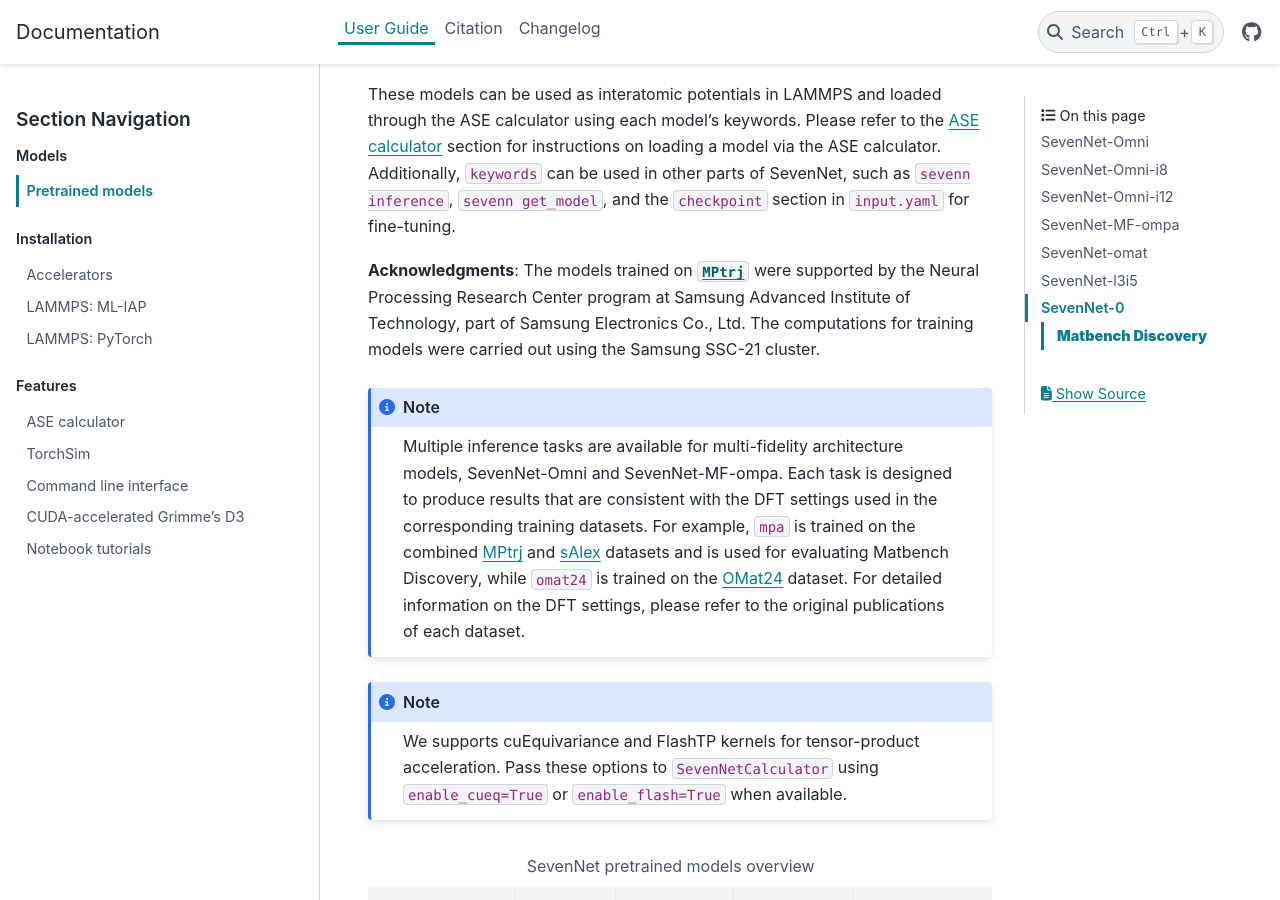
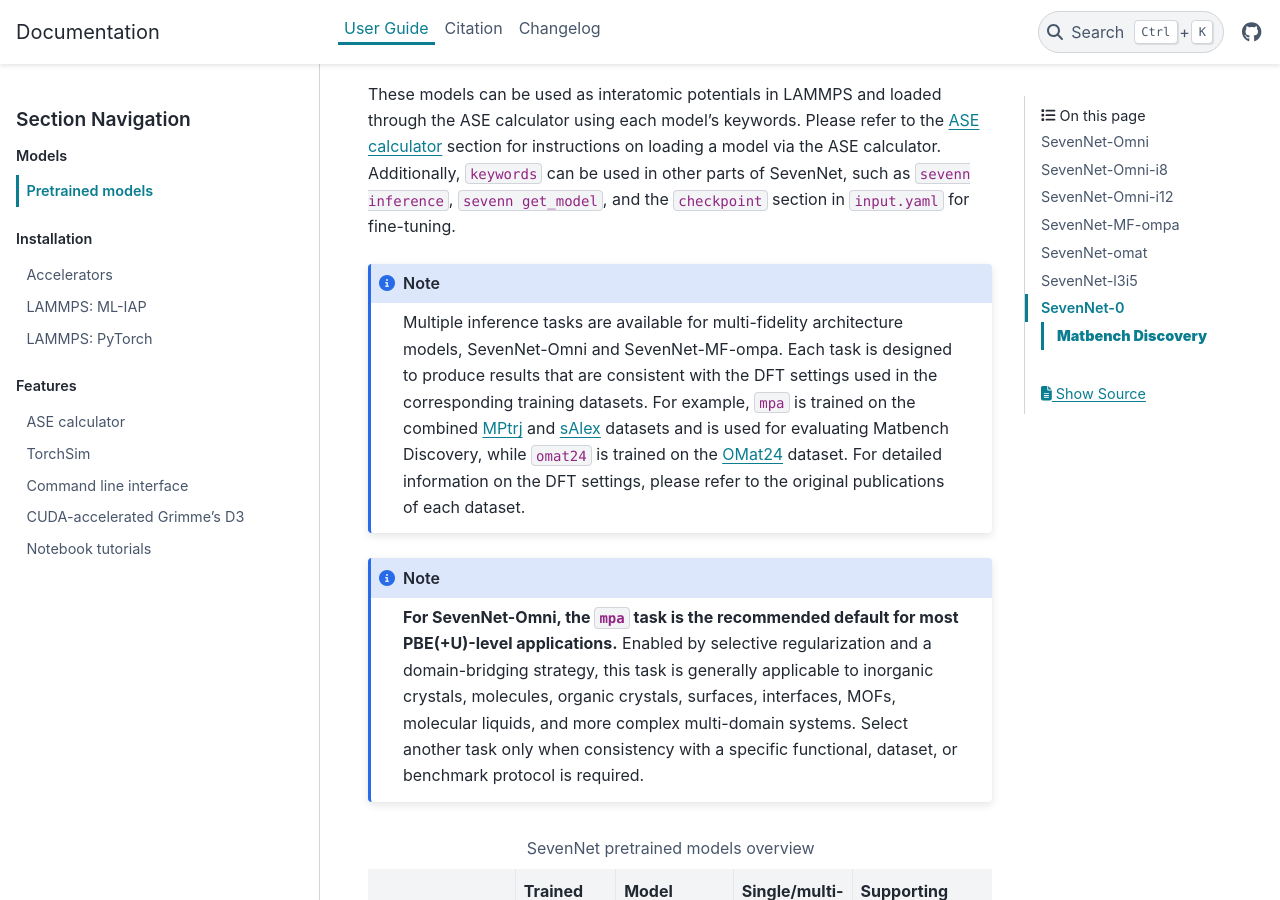
Before and after one commit to MDIL-SNU/SevenNet, a Sphinx documentation site: the page built from docs/source/user_guide/pretrained.md, in a window 1280 px wide and 900 px high, scrolled down 332 px. Built offline with Sphinx 7.4.7 and the PyData theme 0.15.4, drawn with Linux system fonts in a browser that asks for light colours; some of the changed text lies outside the part shown.

Commit message:
Update (#309)
* [docs] update omni-related info

* print warning when no TP accelrator is used

* add consistent warning method

````diff
--- a/docs/source/user_guide/pretrained.md
+++ b/docs/source/user_guide/pretrained.md
@@ -6,14 +6,12 @@
 These models can be used as interatomic potentials in LAMMPS and loaded through the ASE calculator using each model’s keywords. Please refer to the [ASE calculator](ase_calculator.md) section for instructions on loading a model via the ASE calculator.
 Additionally, `keywords` can be used in other parts of SevenNet, such as `sevenn inference`, `sevenn get_model`, and the `checkpoint` section in `input.yaml` for fine-tuning.
 
-**Acknowledgments**: The models trained on [`MPtrj`](https://figshare.com/articles/dataset/Materials_Project_Trjectory_MPtrj_Dataset/23713842) were supported by the Neural Processing Research Center program at Samsung Advanced Institute of Technology, part of Samsung Electronics Co., Ltd. The computations for training models were carried out using the Samsung SSC-21 cluster.
-
 ```{note}
 Multiple inference tasks are available for multi-fidelity architecture models, SevenNet-Omni and SevenNet-MF-ompa. Each task is designed to produce results that are consistent with the DFT settings used in the corresponding training datasets. For example, `mpa` is trained on the combined [MPtrj](https://figshare.com/articles/dataset/Materials_Project_Trjectory_MPtrj_Dataset/23713842) and [sAlex](https://huggingface.co/datasets/fairchem/OMAT24) datasets and is used for evaluating Matbench Discovery, while `omat24` is trained on the [OMat24](https://huggingface.co/datasets/fairchem/OMAT24) dataset. For detailed information on the DFT settings, please refer to the original publications of each dataset.
 ```
 
 ```{note}
-We supports cuEquivariance and FlashTP kernels for tensor-product acceleration. Pass these options to `SevenNetCalculator` using `enable_cueq=True` or `enable_flash=True` when available.
+**For SevenNet-Omni, the `mpa` task is the recommended default for most PBE(+U)-level applications.** Enabled by selective regularization and a domain-bridging strategy, this task is generally applicable to inorganic crystals, molecules, organic crystals, surfaces, interfaces, MOFs, molecular liquids, and more complex multi-domain systems. Select another task only when consistency with a specific functional, dataset, or benchmark protocol is required.
 ```
 
 ```{list-table} SevenNet pretrained models overview
@@ -75,9 +73,9 @@
 
 **This is our recommended pretrained model**
 
-This model exploits [cross-domain knowledge transfer strategies](https://arxiv.org/abs/2510.11241) within a [multi-task training framework](https://pubs.acs.org/doi/10.1021/jacs.4c14455) to train simultaneously on the 15 open ab initio datasets, covering a wide material space including crystals, molecules, and surfaces.
+This model exploits [cross-domain knowledge transfer strategies](https://doi.org/10.1038/s41467-026-70195-8) within a [multi-task training framework](https://pubs.acs.org/doi/10.1021/jacs.4c14455) to train simultaneously on 15 open ab initio datasets, covering a wide material space including crystals, molecules, surfaces, and metal-organic frameworks.
 
-It is currently our best pretrained model, achieving state-of-the-art accuracy across diverse material domains at the PBE level, while also providing high-fidelity tasks such as r²SCAN and ωB97M-V.  For detailed information on the training datasets, knowledge-transfer strategies and comprehensive benchmark results, please refer to the [paper](https://arxiv.org/abs/2510.11241).
+It is currently our best pretrained model, achieving state-of-the-art accuracy across diverse material domains at the PBE level, while also providing high-fidelity tasks such as r²SCAN and ωB97M-V.  For detailed information on the training datasets, knowledge-transfer strategies and comprehensive benchmark results, please refer to the [paper](https://doi.org/10.1038/s41467-026-70195-8).
 
 ```{table} Representative tasks for each fidelity
 :widths: 30 70
@@ -88,7 +86,7 @@
 | ωB97M-V        | `omol25_low`    |
 ```
 
-Also consider `omat24` or `matpes_pbe` tasks for more accurate PBE-level descriptions of high-force configurations. Note that `matpes_pbe` is trained on PBE level of theory, without incorporating the Hubbard U correction. All available tasks and corresponding fidelities are listed below. Tasks may differ even at the same fidelity level due to variations in computational protocols across datasets.
+**Use `modal='mpa'` as the default PBE-level task for most systems.** Also consider `omat24` or `matpes_pbe` tasks for more accurate PBE-level descriptions of high-force configurations. Note that `matpes_pbe` is trained on PBE level of theory, without incorporating the Hubbard U correction. All available tasks and corresponding fidelities are listed below. Tasks may differ even at the same fidelity level due to variations in computational protocols across datasets.
 
 ```{table} List of available tasks and corresponding fidelities
 :widths: 30 70
````
Also changed, not shown: other parts of docs/source/user_guide/pretrained.md (+2 -0 lines), docs/source/cite.md (+5 -3 lines), docs/source/user_guide/accelerator.md (+1 -1 lines), 4 other files.
